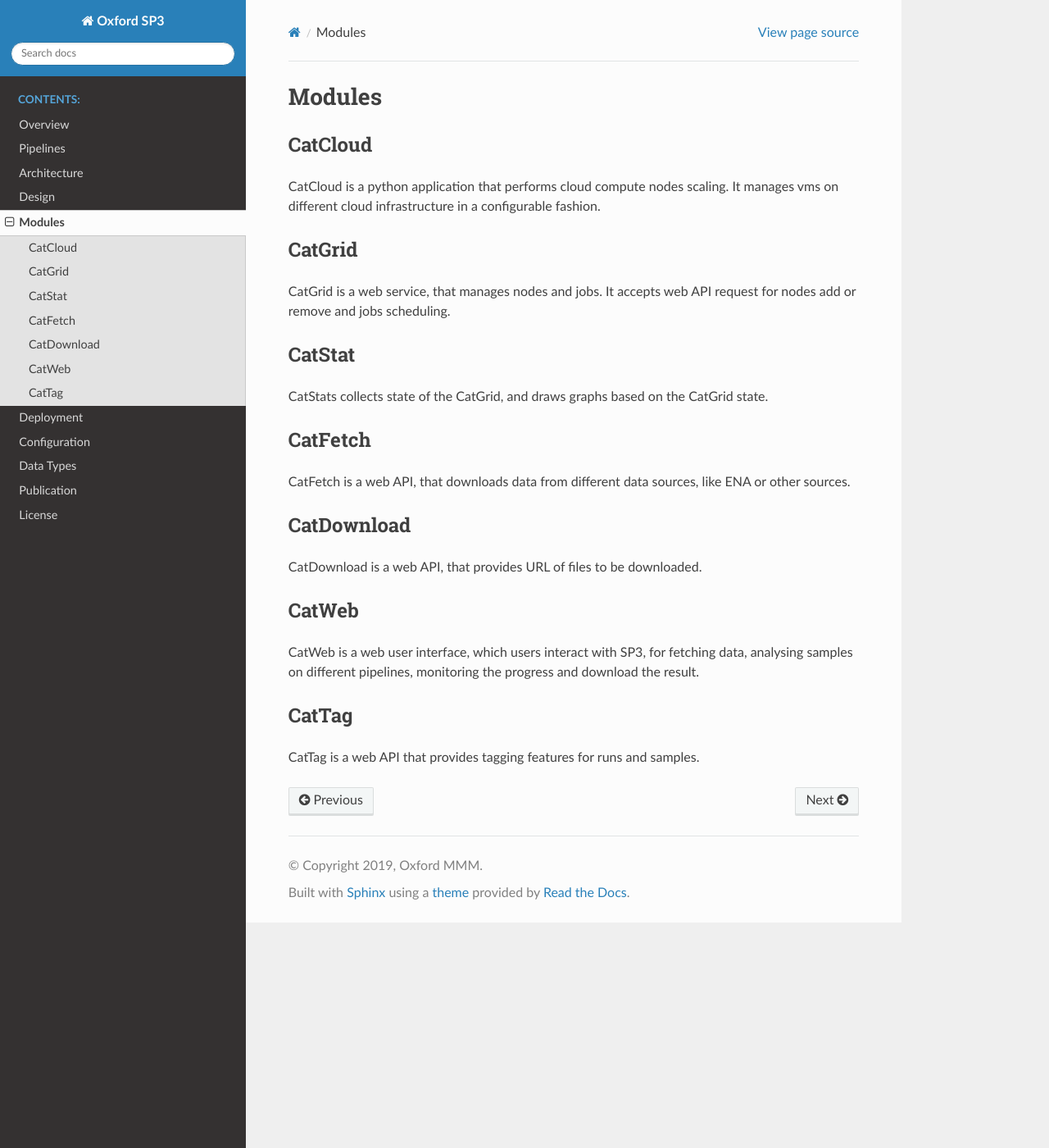
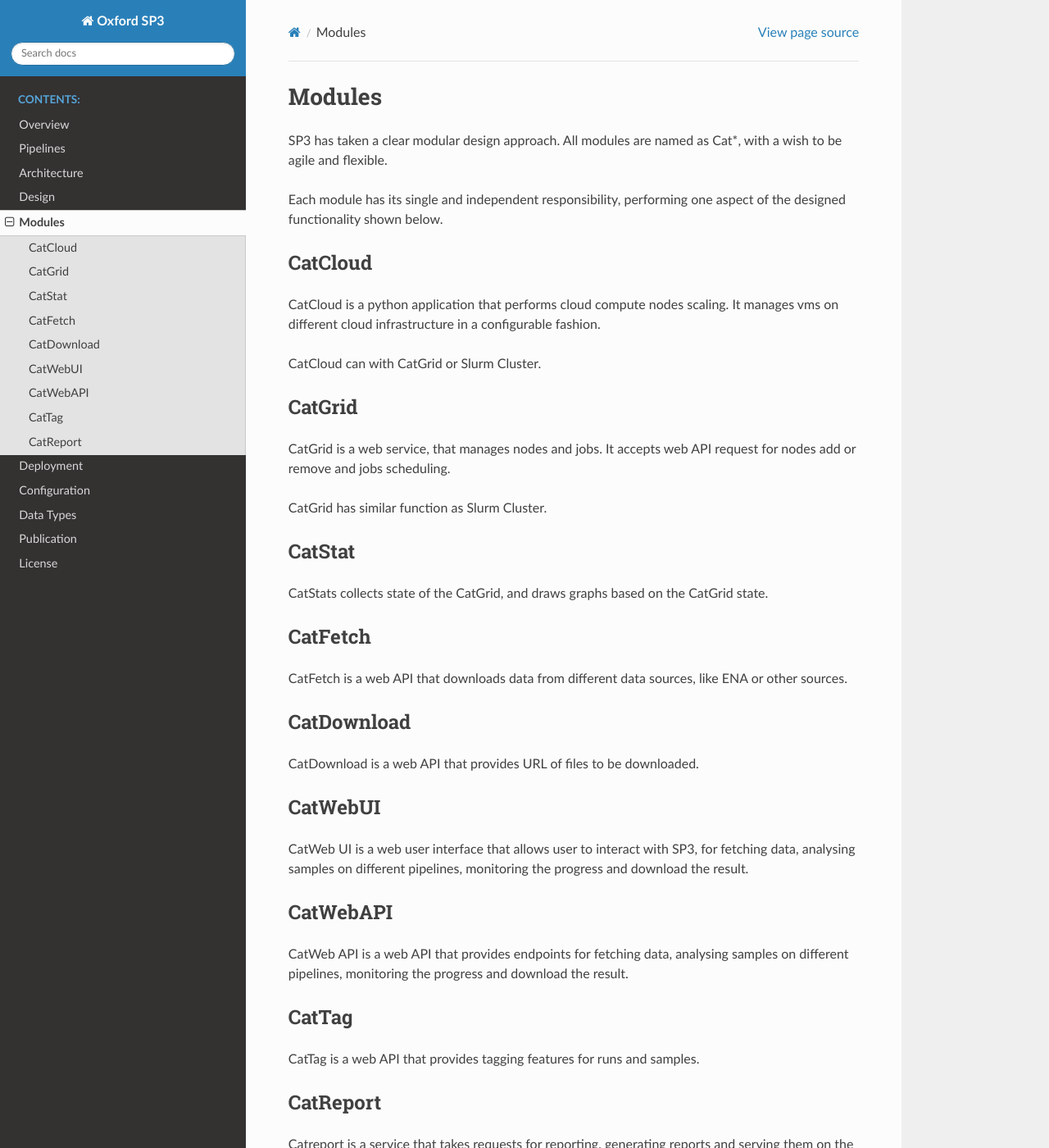
Before and after one commit to oxfordmmm/catdocs, a Sphinx documentation site: the page built from docs/source/modules.rst, in a window 1280 px wide and 1400 px high. Shown: the whole window at 82% size. Built offline with Sphinx 7.4.7 and the Read the Docs theme 2.0.0, drawn with Linux system fonts in a browser that asks for light colours; some of the changed text lies outside the part shown.

Commit message:
update modules

```diff
--- a/docs/source/modules.rst
+++ b/docs/source/modules.rst
@@ -1,15 +1,25 @@
 Modules
 =======
+
+SP3 has taken a clear modular design approach. All modules are named as Cat*, with a wish to be agile and flexible.
+
+Each module has its single and independent responsibility, performing one aspect of the designed functionality shown below.
 
 CatCloud
 --------
 
 CatCloud is a python application that performs cloud compute nodes scaling. It manages vms on different cloud infrastructure in a configurable fashion.
 
+CatCloud can with CatGrid or Slurm Cluster.
+
+
 CatGrid
 -------
 
 CatGrid is a web service, that manages nodes and jobs. It accepts web API request for nodes add or remove and jobs scheduling.
+
+CatGrid has similar function as Slurm Cluster.
+
 
 CatStat
 -------
@@ -20,19 +30,36 @@ CatStats collects state of the CatGrid, and draws graphs based on the CatGrid st
 CatFetch
 --------
 
-CatFetch is a web API, that downloads data from different data sources, like ENA or other sources.
+CatFetch is a web API that downloads data from different data sources, like ENA or other sources.
+
 
 CatDownload
 -----------
 
-CatDownload is a web API, that provides URL of files to be downloaded.
+CatDownload is a web API that provides URL of files to be downloaded.
 
-CatWeb
-------
 
-CatWeb is a web user interface, which users interact with SP3, for fetching data, analysing samples on different pipelines, monitoring the progress and download the result.
+CatWebUI
+--------
+
+CatWeb UI is a web user interface that allows user to interact with SP3, for fetching data, analysing samples on different pipelines, monitoring the progress and download the result.
+
+
+CatWebAPI
+---------
+
+CatWeb API is a web API that provides endpoints for fetching data, analysing samples on different pipelines, monitoring the progress and download the result.
+
 
 CatTag
 ------
 
 CatTag is a web API that provides tagging features for runs and samples.
+
+
+CatReport
+---------
+
+Catreport is a service that takes requests for reporting, generating reports and serving them on the web.
+
+For example, a clockwork pipeline has a report generated by Catreport for its output on Kraken2, Mykrobe, Samtool QXC and drug resistance.
```
